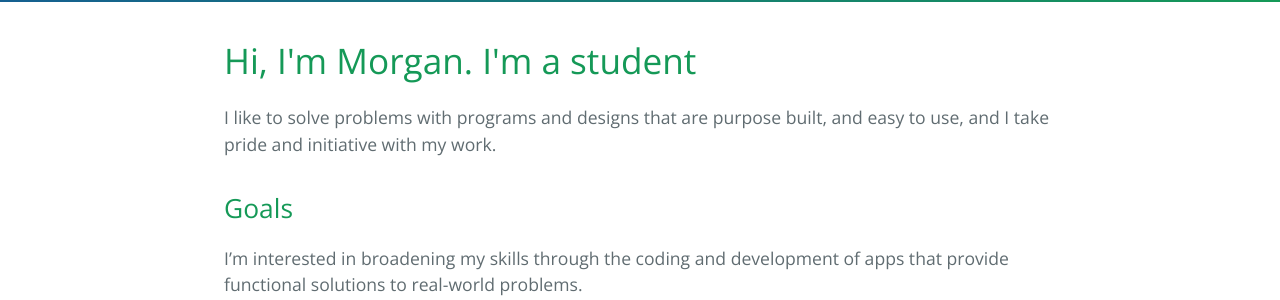
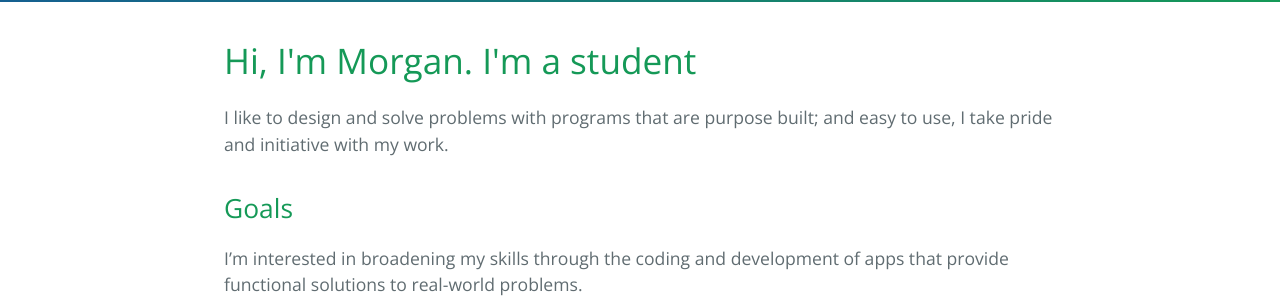
Before and after one commit to Morgandri1/portfolio, a Jekyll site: the page built from index.md, in a window 1280 px wide. Shown: the part 334-634 px from the top of the page. Built offline with Jekyll 4.4.1, drawn with Linux system fonts in a browser that asks for light colours.

Commit message:
Update index.md

```diff
--- a/index.md
+++ b/index.md
@@ -5,7 +5,7 @@ filename: index
 ---
 <h1>Hi, I'm Morgan. I'm a student</h1>
 <p>
- I like to solve problems with programs and designs that are purpose built, and easy to use, and I take pride and initiative with my work.
+I like to design and solve problems with programs that are purpose built; and easy to use, I take pride and initiative with my work.
 <h2>Goals</h2>
 I’m interested in broadening my skills through the coding and development of apps that provide functional solutions to real-world problems.
 <h2>Skills</h2>
```
